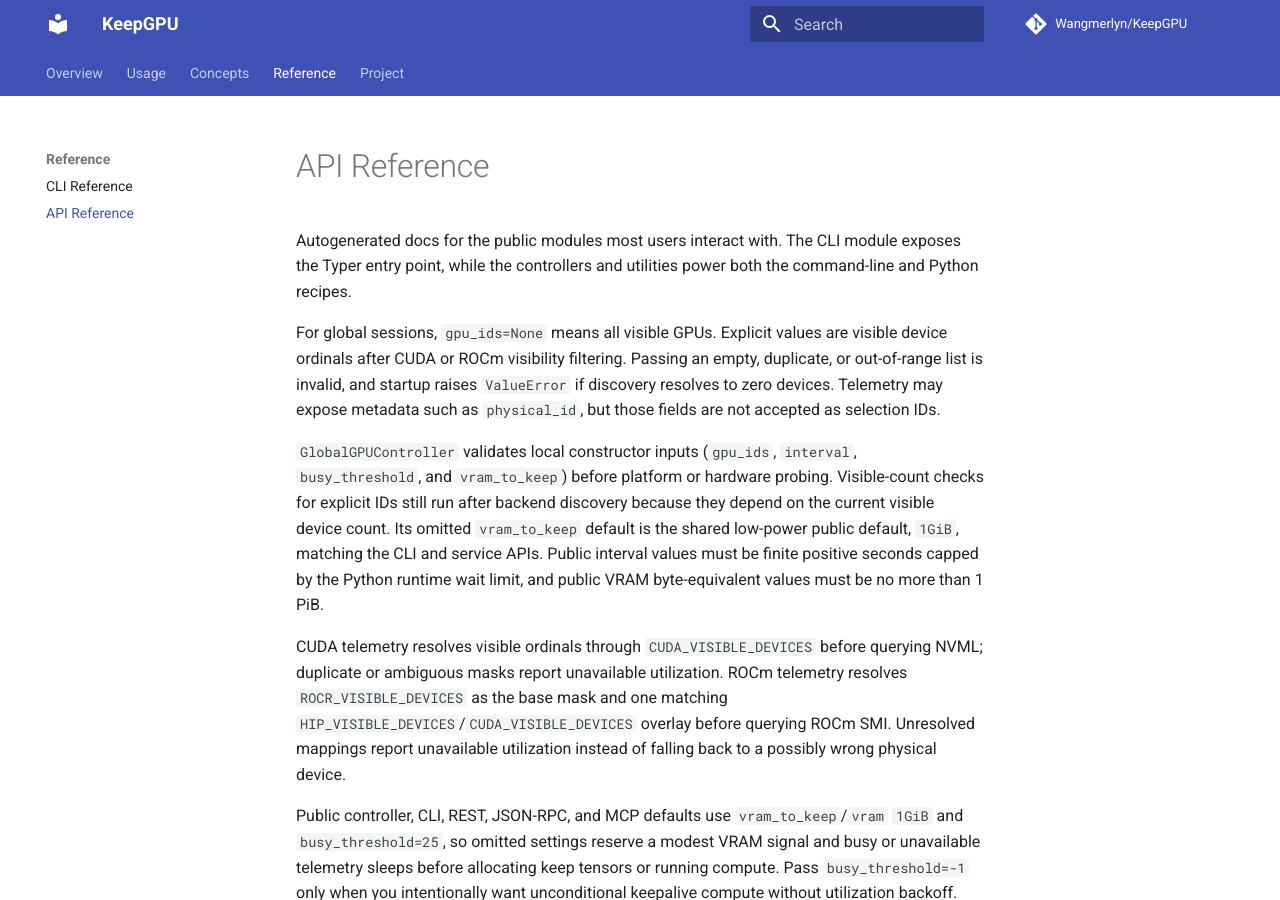
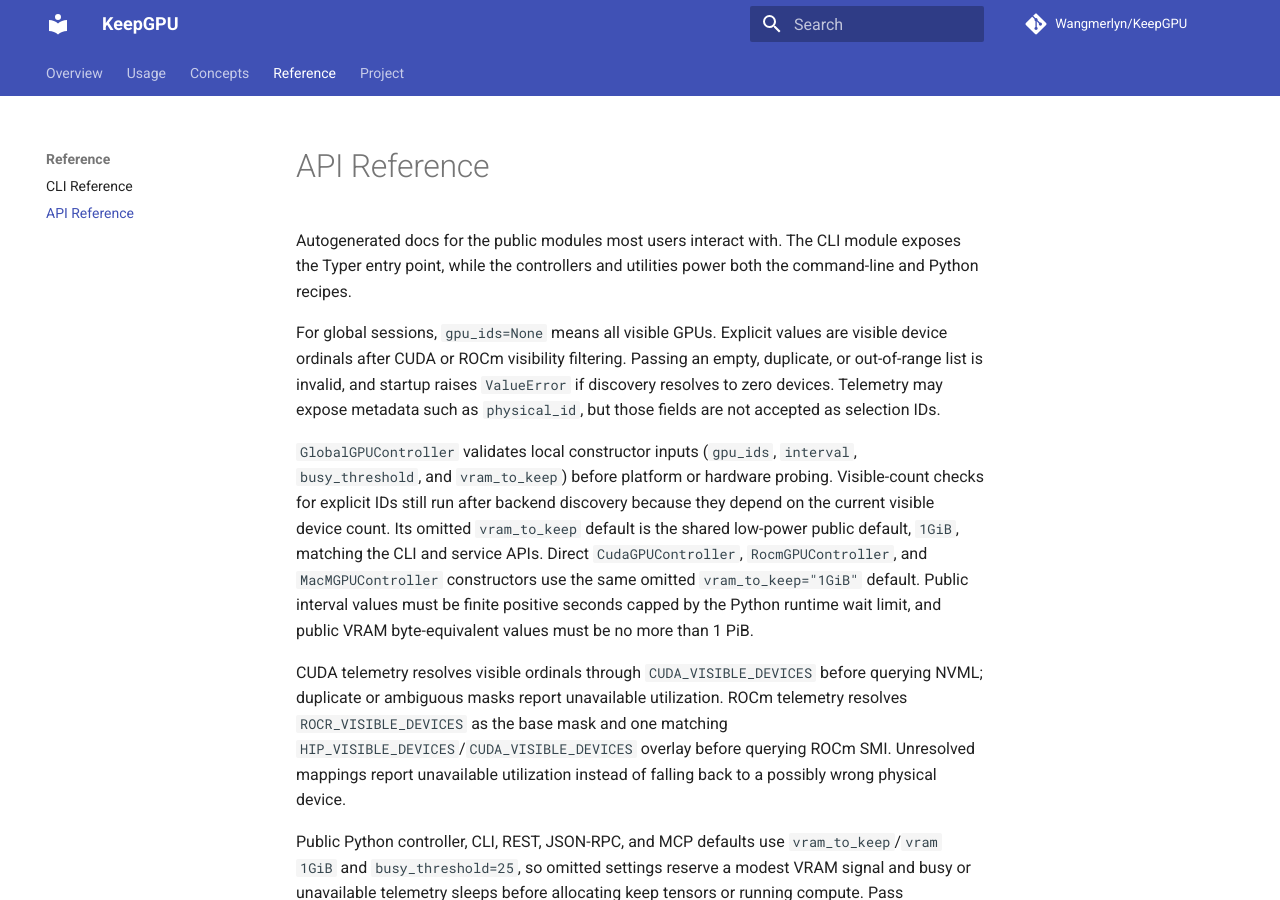
Before and after one commit to Wangmerlyn/KeepGPU, an MkDocs documentation site: the page built from docs/reference/api.md, in a window 1280 px wide and 900 px high. Built offline with MkDocs 1.6.1 and Material for MkDocs 9.7.7, drawn with Linux system fonts in a browser that asks for light colours; comment, search, counter and statistics services are not loaded.

Commit message:
fix(controllers): align single gpu vram default
Squash merge PR #107.

```diff
--- a/docs/reference/api.md
+++ b/docs/reference/api.md
@@ -16,8 +16,10 @@ IDs.
 Visible-count checks for explicit IDs still run after backend discovery because
 they depend on the current visible device count. Its omitted `vram_to_keep`
 default is the shared low-power public default, `1GiB`, matching the CLI and
-service APIs. Public interval values must be finite positive seconds capped by
-the Python runtime wait limit, and public VRAM byte-equivalent values must be no
+service APIs. Direct `CudaGPUController`, `RocmGPUController`, and
+`MacMGPUController` constructors use the same omitted `vram_to_keep="1GiB"`
+default. Public interval values must be finite positive seconds capped by the
+Python runtime wait limit, and public VRAM byte-equivalent values must be no
 more than 1 PiB.
 
 CUDA telemetry resolves visible ordinals through `CUDA_VISIBLE_DEVICES` before
@@ -27,11 +29,12 @@ matching `HIP_VISIBLE_DEVICES`/`CUDA_VISIBLE_DEVICES` overlay before querying
 ROCm SMI. Unresolved mappings report unavailable utilization instead of falling
 back to a possibly wrong physical device.
 
-Public controller, CLI, REST, JSON-RPC, and MCP defaults use `vram_to_keep`/`vram`
-`1GiB` and `busy_threshold=25`, so omitted settings reserve a modest VRAM signal
-and busy or unavailable telemetry sleeps before allocating keep tensors or
-running compute. Pass `busy_threshold=-1` only when you intentionally want
-unconditional keepalive compute without utilization backoff.
+Public Python controller, CLI, REST, JSON-RPC, and MCP defaults use
+`vram_to_keep`/`vram` `1GiB` and `busy_threshold=25`, so omitted settings
+reserve a modest VRAM signal and busy or unavailable telemetry sleeps before
+allocating keep tensors or running compute. Pass `busy_threshold=-1` only when
+you intentionally want unconditional keepalive compute without utilization
+backoff.
 
 CUDA and ROCm `keep()` calls wait for fatal backend startup setup to succeed
 before reporting success. Startup failures such as device-selection errors are
```
Also changed, not shown: AGENTS.md (+1 -1 lines), docs/guides/python.md (+3 -0 lines), docs/plans/single-gpu-default-1gib.md (added, +37 -0 lines), 4 other files.
